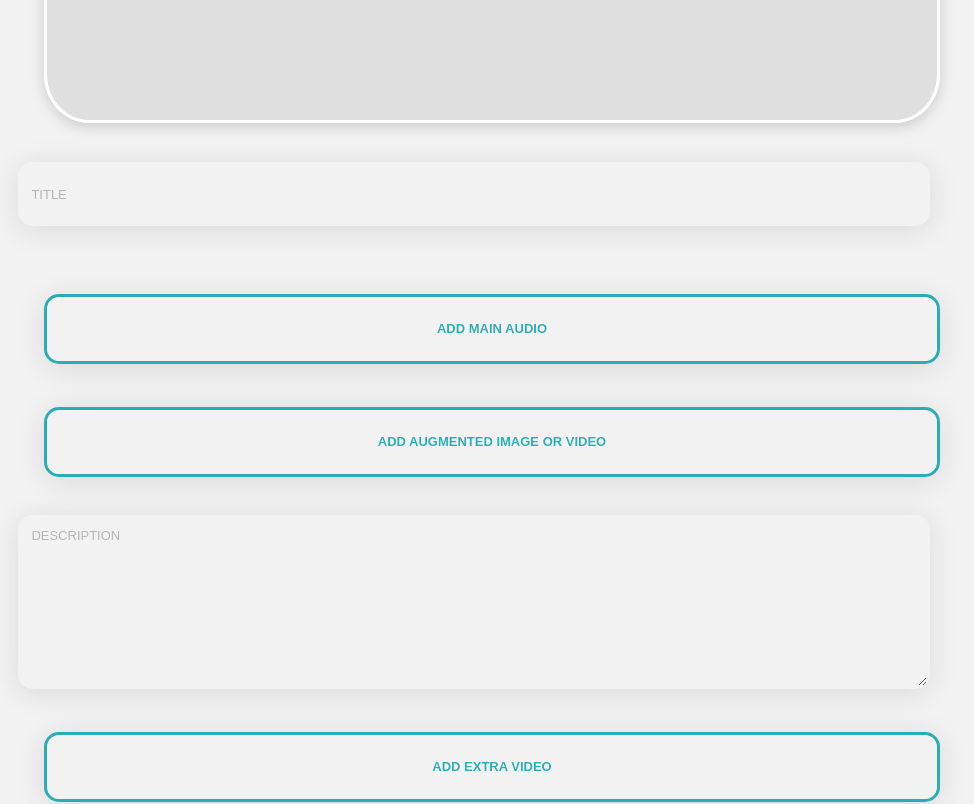
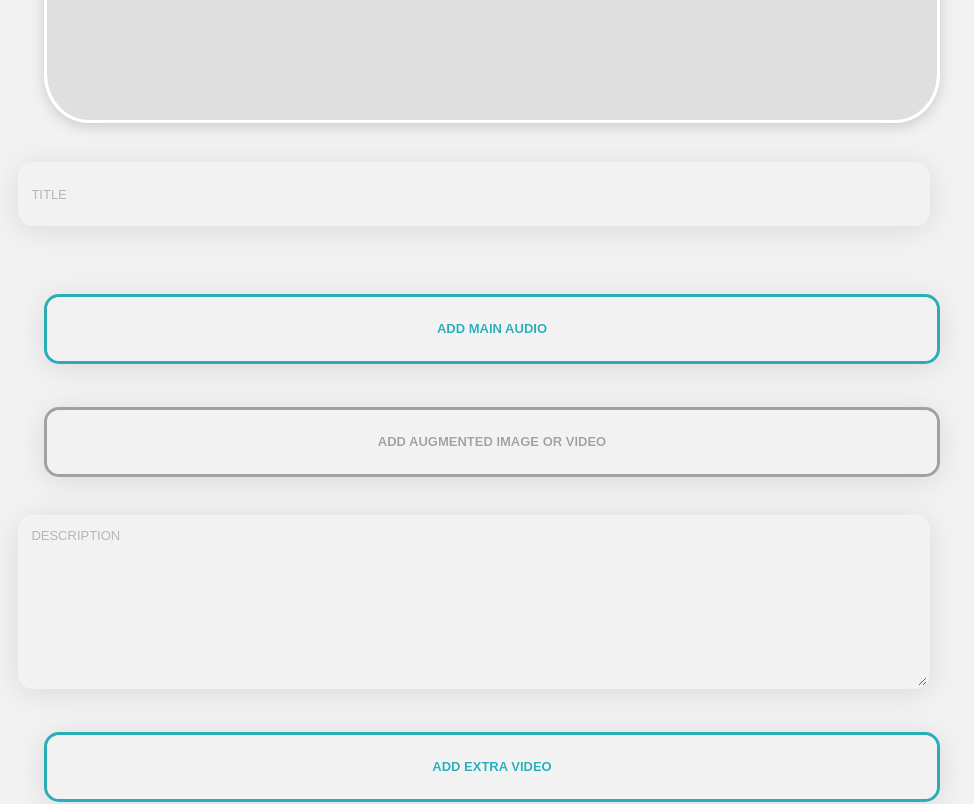
Before and after one commit to niloufarmj/Final-Project-Museumore-AR, a React (Create React App) app in the folder museumore-frontend/: page /additem in a window 1280 px wide. Shown: the part 1041-1845 px from the top of the page, without its empty margins (148-1122 px from the left). Built offline with nearby package versions, Linux system fonts and the light colour scheme; no server answers.

Commit message:
add preview for video + not show null sections

```diff
--- a/museumore-frontend/src/Assets/CSS/button.css
+++ b/museumore-frontend/src/Assets/CSS/button.css
@@ -107,6 +107,11 @@
   font-variation-settings: "slnt" -1;
 }
 
+.disabled {
+  border: 3px solid #a2a0a0 !important;
+  color: #a2a0a0 !important;
+}
+
 .remove-button {
   display: inline-block;
   flex-direction: row;
--- a/museumore-frontend/src/Components/Layouts/AddFileButton.js
+++ b/museumore-frontend/src/Components/Layouts/AddFileButton.js
@@ -4,6 +4,8 @@ function AddFileButton(params) {
   const hiddenFileInput = React.useRef(null);
 
   const handleClick = () => {
+    if (params.class == "disabled")
+      return;
     hiddenFileInput.current.click();
   };
   const handleChange = (event) => {
@@ -16,7 +18,7 @@ function AddFileButton(params) {
   };
   return (
     <>
-      <button className="add-file" onClick={handleClick}>
+      <button className={"add-file " + params.class} onClick={handleClick}>
         {params.text}
       </button>
 
--- a/museumore-frontend/src/Components/Pages/AddItem.js
+++ b/museumore-frontend/src/Components/Pages/AddItem.js
@@ -12,6 +12,7 @@ import Image from "../Layouts/Image";
 import RemoveButton from "../Layouts/RemoveButton";
 
 import { useTranslation } from 'react-i18next';
+import VideoArea from "../Layouts/VideoArea";
 
 function AddItem() {
   const gallary = JSON.parse(localStorage.getItem("user"));
@@ -24,7 +25,8 @@ function AddItem() {
   const [description, setDescription] = useState("");
   const [audio, setAudio] = useState("");
   const [augmentedVideoOrImage, setAugmentedVideoOrImage] = useState("");
-  const [extraVideo, setExtraVideo] = useState("");
+  const [extraVideo, setExtraVideo] = useState(null);
+  const [shownVideo, setShownVideo] = useState("")
 
   const [error, setError] = useState("");
 
@@ -54,6 +56,7 @@ function AddItem() {
       const data = new FormData();
 
       const new_image = new File([image], items.length + ".jpg")
+      if (extraVideo == null) setExtraVideo("");
 
       data.append("gallary_id", gallary.id);
       data.append("target_image", new_image);
@@ -79,14 +82,19 @@ function AddItem() {
   const imageChange = (obj) => {
     setImage(obj);
     if (obj != null)
-      setShownImage(URL.createObjectURL(obj))
+      setShownImage(URL.createObjectURL(obj));
+  }
+
+  const videoChange = (obj) => {
+    setExtraVideo(obj);
+    if (obj != null)
+      setShownVideo(URL.createObjectURL(obj))
   }
 
   return (
     <>
       <ReturnButton />
       <div style={{ alignItems: "center", marginTop: "3%" }}>
-
 
         {image == null ?
         <AddImageButton
@@ -104,24 +112,52 @@ function AddItem() {
           <RemoveButton stateChanger={imageChange}/>
         </>
         }
+
         <div style={{ marginTop: "3%" }}></div>
+
         <Input text={t("Title")} stateChanger={setTitle} />
+
         <div style={{ marginTop: "3%" }}></div>
+
         <AddFileButton text={t("add main audio")} stateChanger={setAudio} />
+
         <div style={{ marginTop: "1%" }}></div>
+
         <AddFileButton
           text={t("add augmented image or video")}
+          class={"disabled"}
           stateChanger={setAugmentedVideoOrImage}
         />
+
         <div style={{ marginTop: "3%" }}></div>
+
         <TextArea text={t("Description")} stateChanger={setDescription} />
+
         <div style={{ marginTop: "1%" }}></div>
-        <AddFileButton text={t("add extra video")} stateChanger={setExtraVideo} />
+
+
+        {extraVideo == null ?
+        <AddFileButton text={t("add extra video")} stateChanger={videoChange} /> :
+        <>
+          <div style={{ marginTop: "3%" }}></div>
+          <VideoArea
+            width="65%"
+            left="16%"
+            src={shownVideo}
+          />
+          <RemoveButton stateChanger={videoChange}/>
+        </>
+        }
+
         <div style={{ marginTop: "5%" }}></div>
+
         {error != "" && (
           <Text marginTop={"25px"} color={"red-text"} text={error} />
         )}
+        <div style={{ marginTop: "10%" }}></div>
+
         <Button text={t("Done")} stateChanger={handleAddItem} />
+
         <div style={{ marginTop: "5%" }}></div>
       </div>
     </>
--- a/museumore-frontend/src/Components/Pages/ItemInfo.js
+++ b/museumore-frontend/src/Components/Pages/ItemInfo.js
@@ -37,7 +37,7 @@ function ItemInfo() {
   }, []);
 
   if (!item) {
-    return <div>Loading...</div>;
+    return <div>{t("Loading...")}</div>;
   }
   return (
     <>
@@ -53,11 +53,11 @@ function ItemInfo() {
 
       <div style={{ marginTop: "50px" }} />
 
-      <PlayAudioButton text={t("play main audio")} src={item.audio} />
+      {item.audio && <PlayAudioButton text={t("play main audio")} src={item.audio} />}
 
       <div style={{ marginTop: "50px" }} />
 
-      <VideoArea src={item.extra_video}/>
+      {item.extra_video && <VideoArea src={item.extra_video}/>}
 
       <div style={{ marginTop: "70px" }} />
 
```
